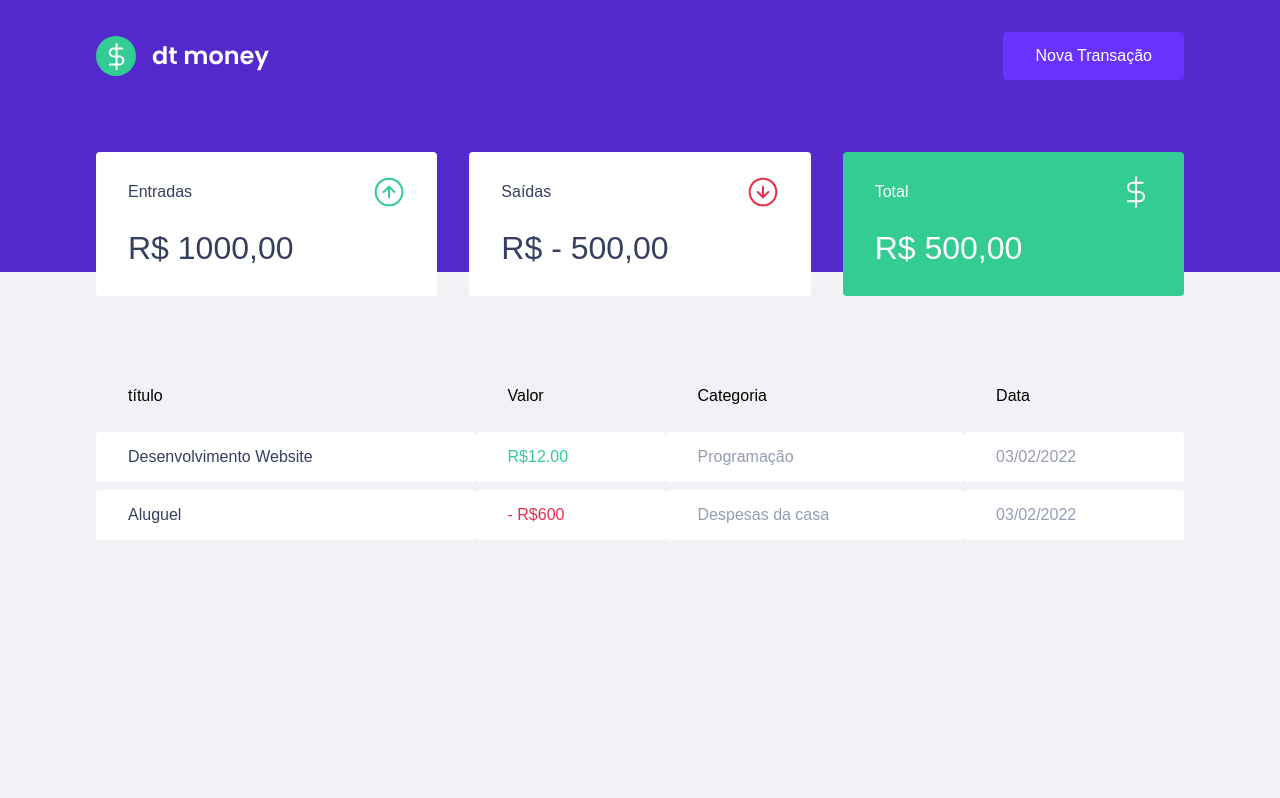
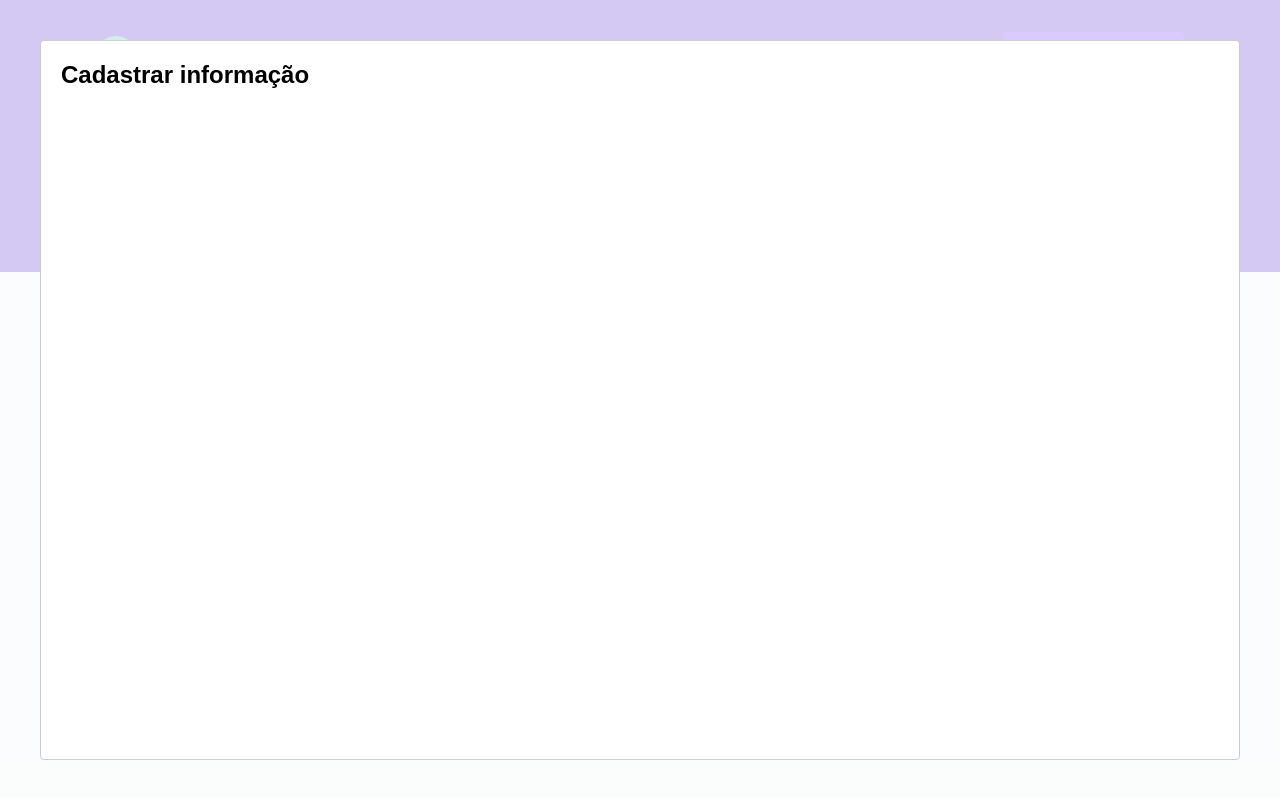
Before and after one commit to DawiMessias/dtmoney, a React (Create React App) app: page / in a window 1280 px wide. Both pictures are taken after a click on the button "Nova Transação". Built offline with nearby package versions, Linux system fonts and the light colour scheme; no server answers; what miragejs would draw is missing.

Commit message:
Modal para nova transação

```diff
--- a/package.json
+++ b/package.json
@@ -19,6 +19,7 @@
     "@types/node": "^16.7.13",
     "@types/react": "^17.0.20",
     "@types/react-dom": "^17.0.9",
+    "@types/react-modal": "^3.13.1",
     "@types/styled-components": "^5.1.21",
     "miragejs": "^0.1.43",
     "react-modal": "^3.14.4"
--- a/src/App.tsx
+++ b/src/App.tsx
@@ -1,12 +1,32 @@
+import Modal from "react-modal"
+import { useState } from "react";
 import { GlobalStyle } from "../src/styles/global";
 import { Dashboard } from "./components/Dashboard";
 import { Header } from "./components/Header";
 
+Modal.setAppElement("#root")
 export function App() {
+  const [isNewTransactionModalOpen, setIsNewTransactionModalOpen] = useState(false)
+
+  function handleOpenNewTransactionModal() {
+      setIsNewTransactionModalOpen(true)
+  }
+
+  function handleCloseNewTransactionModal () {
+      setIsNewTransactionModalOpen(false)
+  }
+
   return (
     <>
-      <Header />
+      <Header onOpenTransactionModal={handleOpenNewTransactionModal} />
       <Dashboard />
+
+      <Modal
+        isOpen={isNewTransactionModalOpen}
+        onRequestClose={handleCloseNewTransactionModal}
+      >
+        <h2>Cadastrar informação</h2>
+      </Modal>
       <GlobalStyle />
     </>
   );
--- a/src/components/Header/index.tsx
+++ b/src/components/Header/index.tsx
@@ -1,14 +1,19 @@
 import logoImg from "../../assets/logo.svg"
 import { Container, Content } from "./styles"
 
-export function Header() {
+interface HeaderPropos {
+    onOpenTransactionModal: () => void;
+}
+
+export function Header({onOpenTransactionModal}: HeaderPropos) {
     return (
         <Container>
             <Content>
             <img src={logoImg} alt="dtmoney" />
-            <button type="button">
+            <button type="button" onClick={onOpenTransactionModal}>
                 Nova Transação
             </button>
+
             </Content>
         </Container>
     )
```
Also changed, not shown: 1 other file (tests, documents, lock files or other folders).
